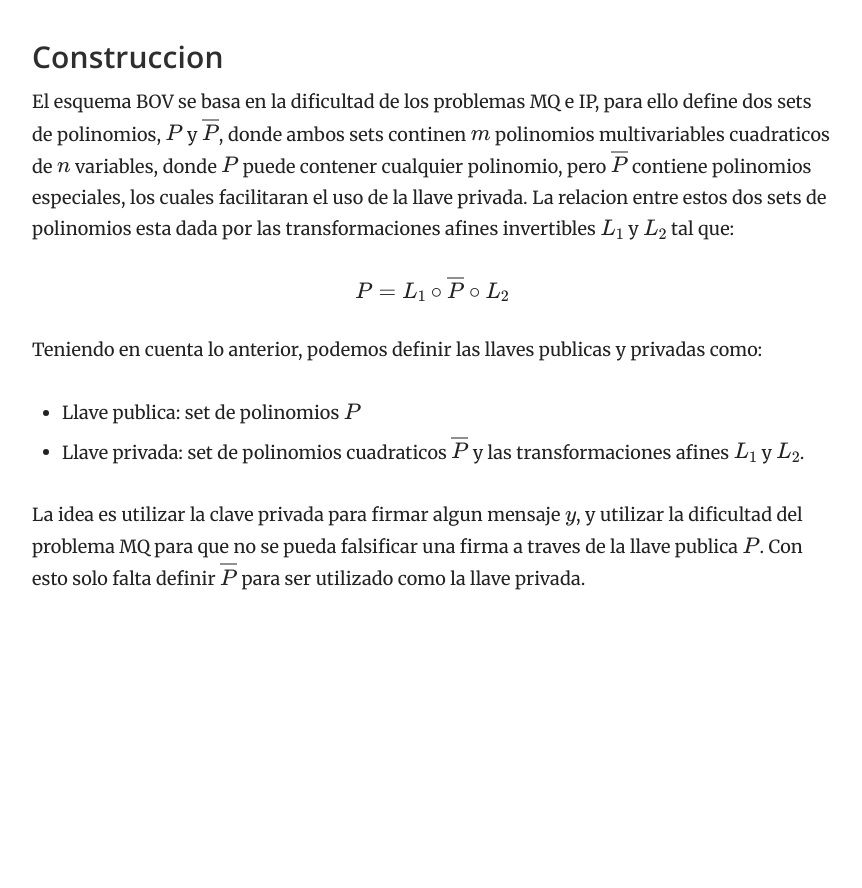
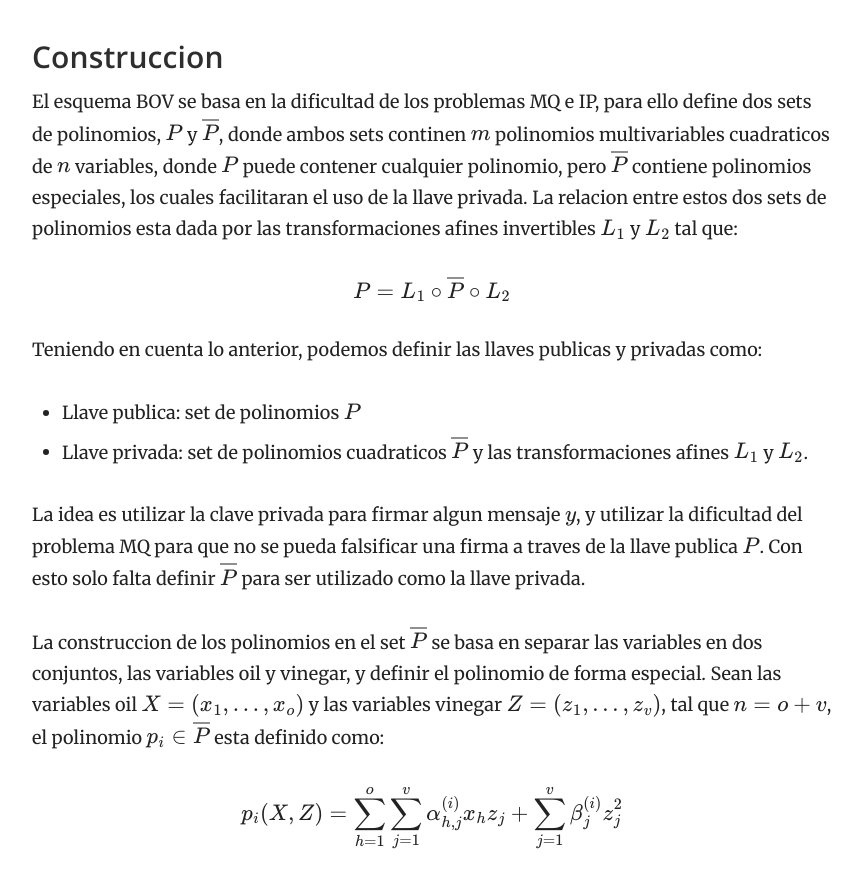
Before and after one commit to gonzalejandro/crypto-blog, a Jekyll site: the page built from _docs/post-quantic/oil-and-vinegar.md, in a window 1280 px wide and 900 px high, scrolled down 1315 px. Shown: the top 888 px of the window, without its empty margins (358-1220 px from the left). Built offline with Jekyll 4.4.1, drawn with Linux system fonts in a browser that asks for light colours; formulas are drawn with MathJax 3; before the commit the page ends 1961 px from its top, so only the background shows below that.

Commit message:
Adding construction of private key for BOV

```diff
--- a/_docs/post-quantic/oil-and-vinegar.md
+++ b/_docs/post-quantic/oil-and-vinegar.md
@@ -48,3 +48,9 @@ Teniendo en cuenta lo anterior, podemos definir las llaves publicas y privadas c
  - Llave privada: set de polinomios cuadraticos $$\overline{P}$$ y las transformaciones afines $$L_{1}$$ y $$L_{2}$$.
 
 La idea es utilizar la clave privada para firmar algun mensaje $$y$$, y utilizar la dificultad del problema MQ para que no se pueda falsificar una firma a traves de la llave publica $$P$$. Con esto solo falta definir $$\overline{P}$$ para ser utilizado como la llave privada.
+
+La construccion de los polinomios en el set $$\overline{P}$$ se basa en separar las variables en dos conjuntos, las variables oil y vinegar, y definir el polinomio de forma especial. Sean las variables oil $$X = (x_{1}, ..., x_{o})$$ y las variables vinegar $$Z = (z_{1}, ..., z_{v})$$, tal que $$n = o + v$$, el polinomio $$p_{i} \in \overline{P}$$ esta definido como:
+
+\begin{equation}
+	p_{i}(X, Z) = \sum\limits_{h=1}^o \sum\limits_{j=1}^v \alpha_{h,j}^{(i)}x_{h}z_{j} + \sum\limits_{j=1}^v \beta_{j}^{(i)}z_{j}^{2}
+\end{equation}
```
